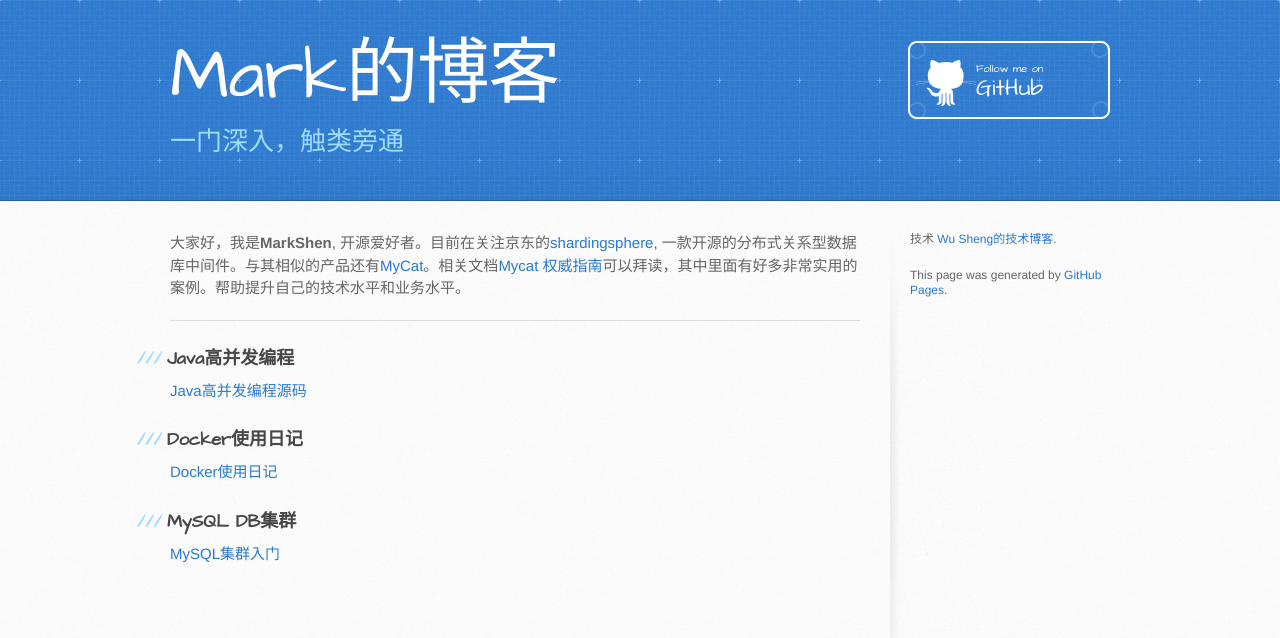
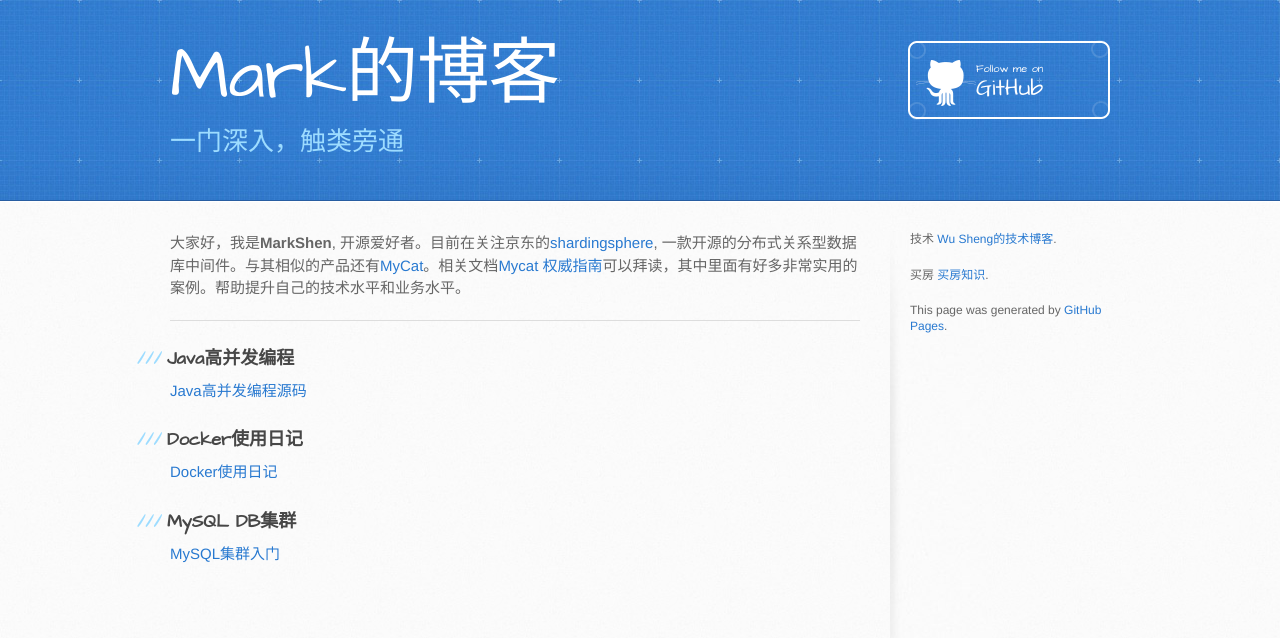
Before and after one commit to MarkShen1992/markshen1992.github.io, a Jekyll site: the page built from index.md, in a window 1280 px wide. Shown: the top 638 px of the page. Built offline with Jekyll 4.4.1, drawn with Linux system fonts in a browser that asks for light colours.

Commit message:
add some knowledge about buying a house

```diff
--- a/_layouts/default.html
+++ b/_layouts/default.html
@@ -65,6 +65,7 @@
             <p class="repo-owner"><a href="{{ site.github.repository_url }}">{{ site.github.repository_name }}</a> is maintained by <a href="{{ site.github.owner_url }}">{{ site.github.owner_name }}</a>.</p>
           {% endif %}
           <p>技术 <a href="https://wu-sheng.github.io/me/" target="_blank">Wu Sheng的技术博客</a>.</p>
+          <p>买房 <a href="https://github.com/houshanren/hangzhou_house_knowledge" target="_blank">买房知识</a>.</p>
           <p>This page was generated by <a href="https://pages.github.com">GitHub Pages</a>.</p>
         </aside>
       </div>
```
